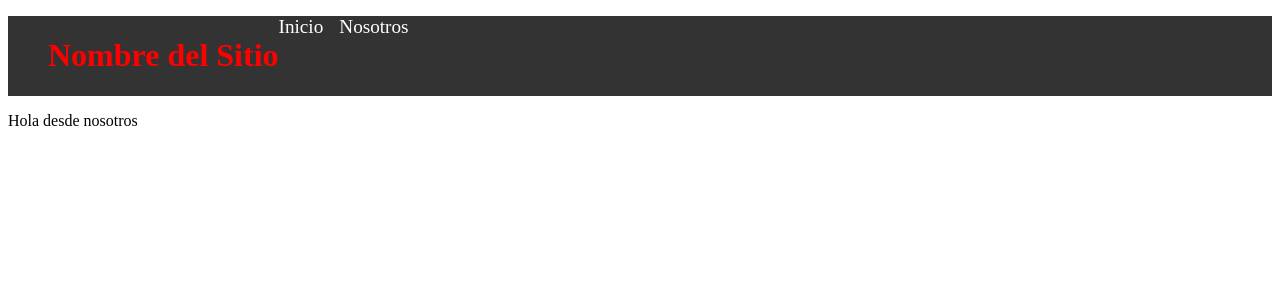
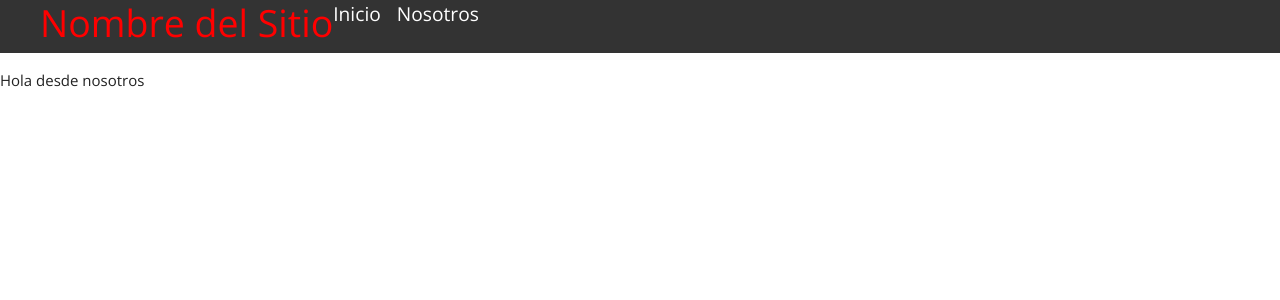
Before and after one commit to jorgebarcos/BitcoinApp, a Next.js app: page /nosotros in a window 1280 px wide. Shown: the top 300 px of the page. Built offline with nearby package versions, Linux system fonts and the light colour scheme.

Commit message:
Creando un MasterPage

```diff
--- /dev/null
+++ b/components/Master.js
@@ -0,0 +1,17 @@
+import Head from 'next/head';
+import Navegacion from './Navegacion';
+
+const MasterPage = (props) => (
+	<div>
+		<Head>
+			<title>Bitcoin App</title>
+			<meta name="viewport" content="width=device-width, initial-scale=1, shrink-to-fit=no" />
+			<link rel="stylesheet" href="https://bootswatch.com/4/yeti/bootstrap.min.css" />
+		</Head>
+
+		<Navegacion />
+		{props.children}
+	</div>
+);
+
+export default MasterPage;
--- a/pages/nosotros.js
+++ b/pages/nosotros.js
@@ -1,10 +1,11 @@
-import Navegacion from '../components/Navegacion';
+import MasterPage from '../components/Master';
 
 const Nosotros = () => (
-	<div>
-		<Navegacion />
-		<p>Hola desde nosotros</p>
-	</div>
+	<MasterPage>
+		<div>
+			<p>Hola desde nosotros</p>
+		</div>
+	</MasterPage>
 );
 
 export default Nosotros;
```
Also changed, not shown: pages/index.js (+6 -5 lines).
